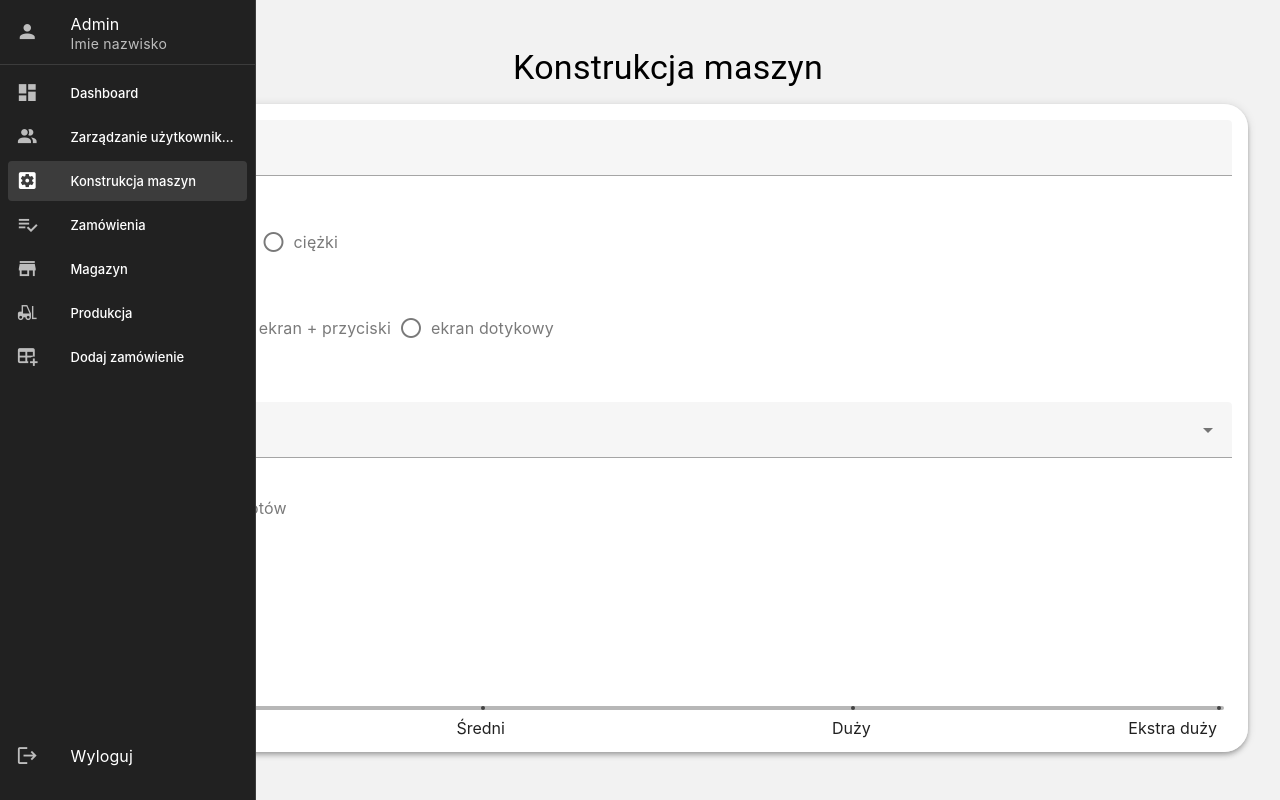
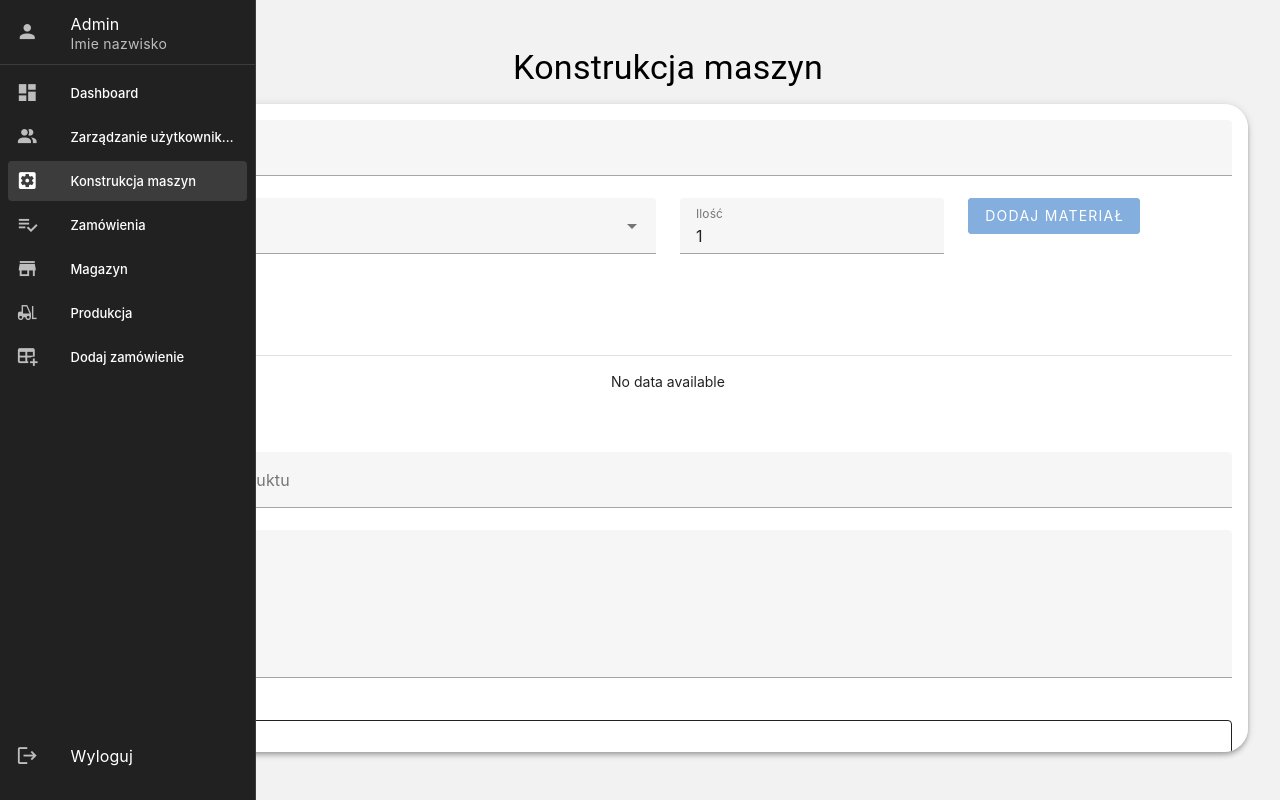
Before and after one commit to Kamil-Matusz/Shot-Blasting-Machines, a Vue app in the folder client/: page /constructions in a window 1280 px wide. Built offline with nearby package versions, Linux system fonts and the light colour scheme.

Commit message:
Updated the view

```diff
--- a/client/src/views/ConstructionsView.vue
+++ b/client/src/views/ConstructionsView.vue
@@ -1,6 +1,6 @@
 <script setup lang="ts">
 import BasePage from '@/components/pages/BasePage.vue'
-import { ref } from 'vue'
+import { ref, computed } from 'vue'
 
 const tickLabels = ref({
   0: 'Mały',
@@ -22,6 +22,57 @@ function confirm() {
   }, 2000);
 
 }
+
+const selectedMaterial = ref('');
+const quantity = ref(1);
+const selectedMaterials = ref([]);
+const materials = ref([
+  { name: 'Stal', price: 10 },
+  { name: 'Farba', price: 5 },
+  { name: 'Łożysko', price: 8 },
+]);
+
+function calculatePrice(material) {
+  const selectedMaterial = materials.value.find(item => item.name === material);
+  return selectedMaterial ? selectedMaterial.price : 0;
+}
+
+const headers = [
+  { text: 'Materiał', align: 'start', value: 'material' },
+  { text: 'Ilość', value: 'quantity' },
+  { text: 'Akcja', value: 'action', sortable: false },
+];
+
+function addMaterial() {
+  if (selectedMaterial.value && quantity.value > 0) {
+    const existingMaterialIndex = selectedMaterials.value.findIndex(item => item.material === selectedMaterial.value);
+
+    if (existingMaterialIndex !== -1) {
+      selectedMaterials.value[existingMaterialIndex].quantity += quantity.value;
+    } else {
+      selectedMaterials.value.push({ material: selectedMaterial.value, quantity: quantity.value });
+    }
+
+    selectedMaterial.value = '';
+    quantity.value = 1;
+  }
+}
+
+function removeMaterial(item) {
+  const index = selectedMaterials.value.indexOf(item);
+  if (index !== -1) {
+    selectedMaterials.value.splice(index, 1);
+  }
+}
+
+const totalPrice = computed(() => {
+  let total = 0;
+  for (const item of selectedMaterials.value) {
+    const materialPrice = calculatePrice(item.material);
+    total += materialPrice * item.quantity;
+  }
+  return total;
+});
 </script>
 
 <template>
@@ -30,45 +81,32 @@ function confirm() {
       <v-form @submit.prevent>
         <v-text-field label="Nazwa modelu"></v-text-field>
 
-        <p class="font-weight-bold">
-          Typ kosza
-        </p>
-        <v-radio-group inline>
-          <v-radio label="brak" value="no"></v-radio>
-          <v-radio label="lekki" value="light"></v-radio>
-          <v-radio label="ciężki" value="heavy"></v-radio>
-        </v-radio-group>
+      <v-row>
+        <v-col cols="12" md="6">
+          <v-select v-model="selectedMaterial" :items="materials.map(material => material.name)" label="Wybierz materiał"></v-select>
 
-        <p class="font-weight-bold">
-          Sterowanie
-        </p>
-        <v-radio-group inline>
-          <v-radio label="manualne" value="no"></v-radio>
-          <v-radio label="ekran + przyciski" value="light"></v-radio>
-          <v-radio label="ekran dotykowy" value="heavy"></v-radio>
-        </v-radio-group>
+        </v-col>
+        <v-col cols="12" md="3">
+          <v-text-field v-model.number="quantity" label="Ilość" type="number" min="1"></v-text-field>
+        </v-col>
+        <v-col cols="12" md="3">
+          <v-btn color="primary" @click="addMaterial" :disabled="!selectedMaterial || quantity < 1">Dodaj materiał</v-btn>
+        </v-col>
+      </v-row>
 
-        <p class="font-weight-bold mb-2">
-          Silnik
-        </p>
-        <v-autocomplete label="Wybierz model" :items="['11kW ytong', '7kW tamel']">
-        </v-autocomplete>
-        <v-checkbox label="Regulacja obrotów"></v-checkbox>
-
-        <p class="font-weight-bold">
-          Pozostałe opcje
-        </p>
-        <v-checkbox label="Zawieszka"></v-checkbox>
-
-        <p class="font-weight-bold mb-2">
-          Rozmiar komory
-        </p>
-        <v-slider :max="3" :ticks=tickLabels show-ticks="always" step="1" tick-size="4" class="mb-5"></v-slider>
+      <v-row>
+        <v-col cols="12">
+          <v-data-table :headers="headers" :items="selectedMaterials" hide-default-footer>
+            <template v-slot:item.action="{ item }">
+              <v-btn color="error" @click="removeMaterial(item)">Usuń</v-btn>
+            </template>
+          </v-data-table>
+        </v-col>
+      </v-row>
 
         <p class="font-weight-bold mb-5">
           Załączniki
         </p>
-        <v-file-input label="Dokumentacja" counter multiple show-size></v-file-input>
 
         <v-file-input label="Zdjęcia produktu" counter multiple show-size></v-file-input>
 
@@ -77,7 +115,7 @@ function confirm() {
         <v-card class="mb-5 mt-5" title="Koszt" subtitle="Poniżej znajduje się bazowy koszt urządzenia."
           variant="outlined">
           <h1 class="mb-4 text-center">
-            0 PLN
+            {{ totalPrice }} PLN
           </h1>
         </v-card>
 
```
